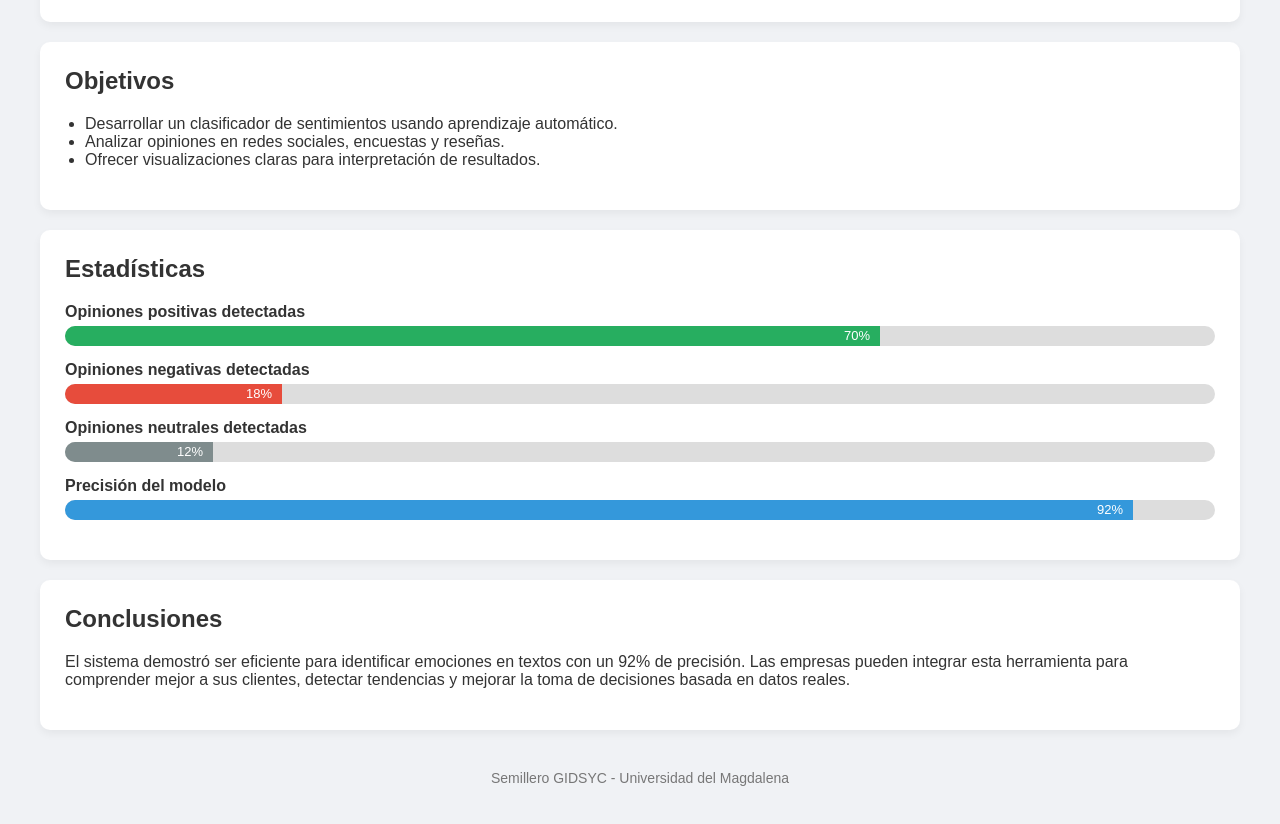
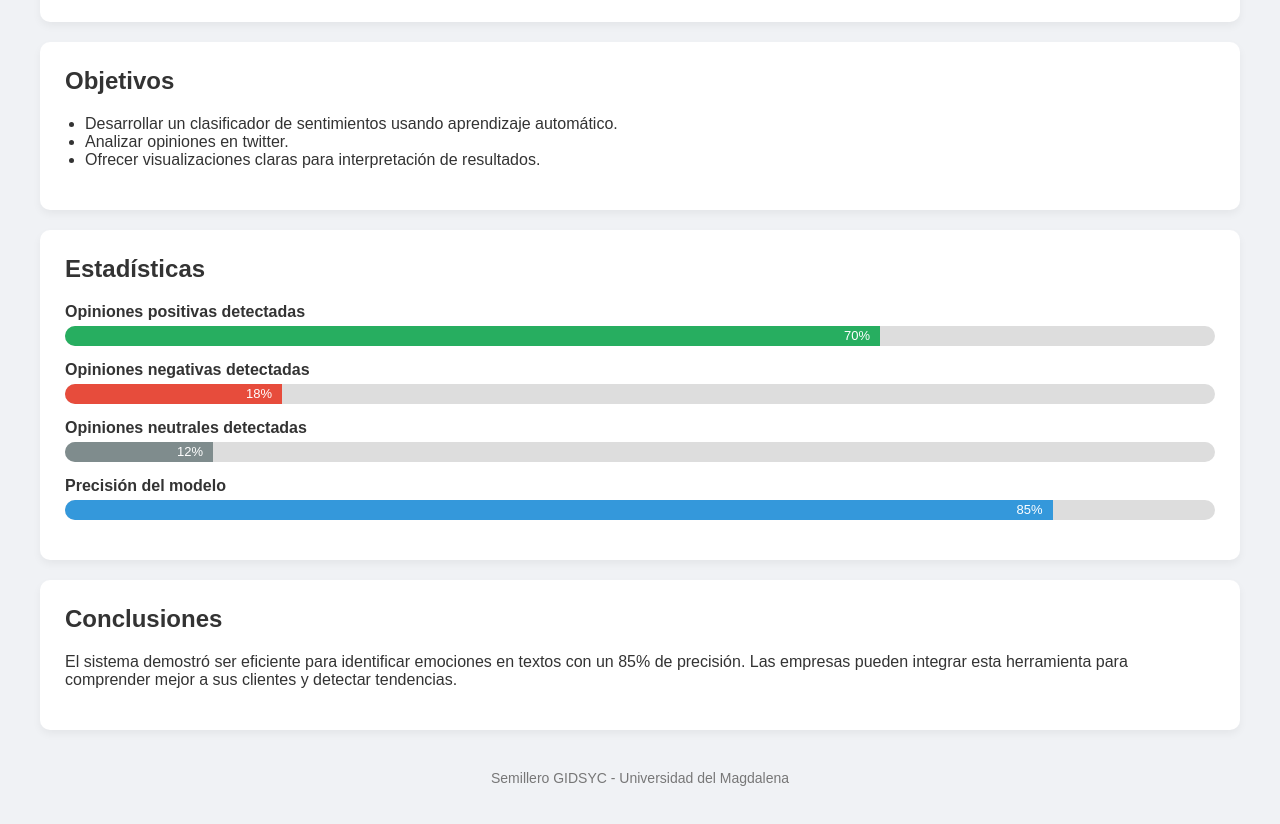
Before and after one commit to saballeth/saballeth.github.io, a plain HTML site: page Analisis_de_Sentimiento en twitter en tiempos de pandemia.html in a window 1280 px wide. Shown: the part 320-1144 px from the top of the page. Drawn offline with Linux system fonts and the light colour scheme.

Commit message:
Update pages

```diff
--- a/Analisis_de_Sentimiento en twitter en tiempos de pandemia.html
+++ b/Analisis_de_Sentimiento en twitter en tiempos de pandemia.html
@@ -90,7 +90,7 @@
     <h2>Objetivos</h2>
     <ul>
       <li>Desarrollar un clasificador de sentimientos usando aprendizaje automático.</li>
-      <li>Analizar opiniones en redes sociales, encuestas y reseñas.</li>
+      <li>Analizar opiniones en twitter.</li>
       <li>Ofrecer visualizaciones claras para interpretación de resultados.</li>
     </ul>
   </section>
@@ -122,14 +122,14 @@
     <div class="bar-container">
       <div class="bar-label">Precisión del modelo</div>
       <div class="bar">
-        <div class="bar-fill blue" style="width: 92%;">92%</div>
+        <div class="bar-fill blue" style="width: 85%;">85%</div>
       </div>
     </div>
   </section>
 
   <section>
     <h2>Conclusiones</h2>
-    <p>El sistema demostró ser eficiente para identificar emociones en textos con un 92% de precisión. Las empresas pueden integrar esta herramienta para comprender mejor a sus clientes, detectar tendencias y mejorar la toma de decisiones basada en datos reales.</p>
+    <p>El sistema demostró ser eficiente para identificar emociones en textos con un 85% de precisión. Las empresas pueden integrar esta herramienta para comprender mejor a sus clientes y detectar tendencias.</p>
   </section>
 
   <footer>
```
Also changed, not shown: index.html (+2 -2 lines).
